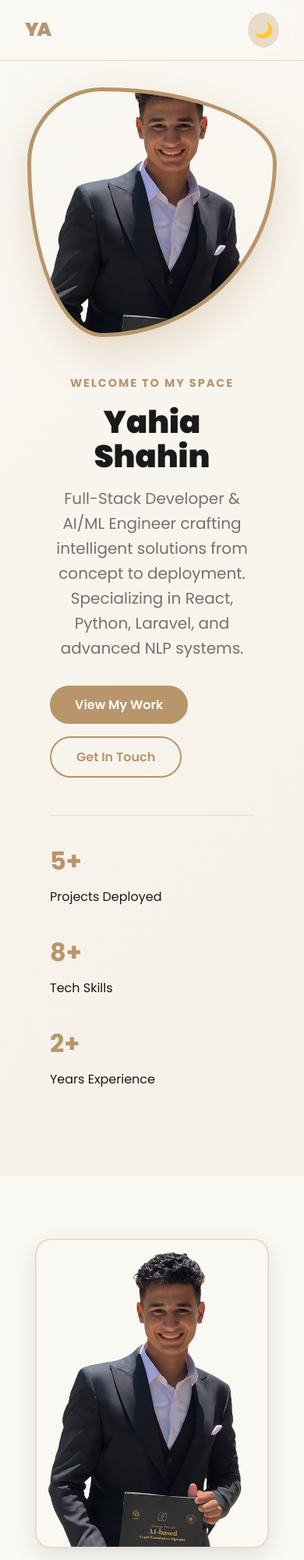
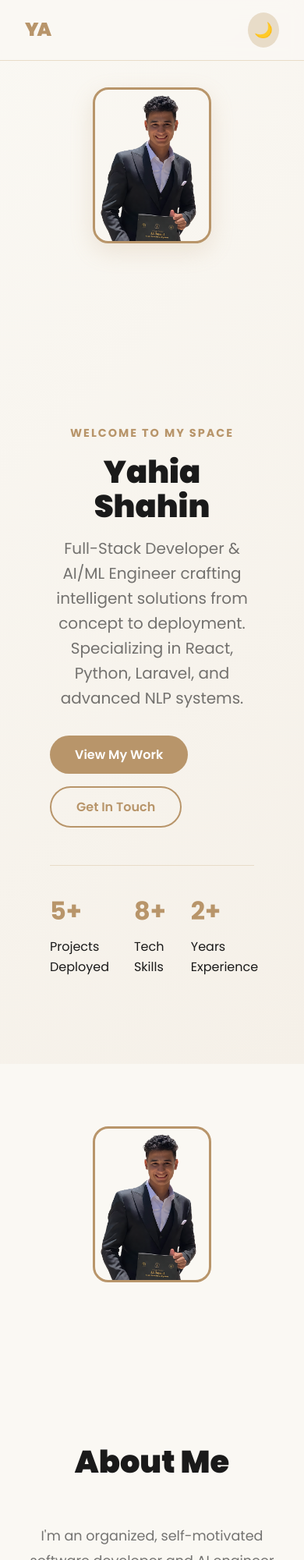
Before and after one commit to yahiashahin65/yahia-shahin, a website: page index.html in a window 390 px wide. Shown: the top 2000 px of the page at 78% size. Drawn offline with Linux system fonts and the light colour scheme.

Commit message:
Refactor CSS styles for layout and images

```diff
--- a/style.css
+++ b/style.css
@@ -117,7 +117,7 @@ body.dark nav {
     display: flex;
     align-items: center;
     justify-content: space-between;
-    gap: 3rem;
+    gap: 2rem;
     margin-bottom: 3rem;
 }
 
@@ -126,23 +126,20 @@ body.dark nav {
 }
 
 .hero-image-wrapper {
-    flex: 1;
+    flex: 0 0 400px;
     display: flex;
     justify-content: center;
 }
 
 .profile-img-main {
-    width: 320px;
+    width: 100%;
+    max-width: 320px;
     height: 320px;
     object-fit: cover;
-    border-radius: 30% 70% 70% 30% / 30% 30% 70% 70%;
-    border: 5px solid var(--accent);
-    box-shadow: 0 20px 50px rgba(184, 149, 106, 0.3);
-    transition: all 0.5s ease;
-}
-
-.profile-img-main:hover {
-    border-radius: 50%;
+    object-position: top;
+    border-radius: 20px;
+    border: 3px solid var(--accent);
+    box-shadow: 0 10px 30px rgba(184, 149, 106, 0.2);
 }
 
 .hero h1 {
@@ -226,8 +223,8 @@ section {
 .about-flex-container {
     display: flex;
     align-items: center;
-    gap: 4rem;
-    margin-bottom: 4rem;
+    gap: 3rem;
+    margin-bottom: 3rem;
 }
 
 .about-image-wrapper {
@@ -236,9 +233,10 @@ section {
 
 .profile-img-secondary {
     width: 100%;
+    height: auto;
+    object-fit: cover;
     border-radius: 20px;
-    border: 2px solid var(--border-color);
-    box-shadow: 0 10px 30px rgba(0,0,0,0.1);
+    border: 3px solid var(--accent);
 }
 
 .about-text {
@@ -368,11 +366,21 @@ footer {
         flex-direction: column;
         text-align: center;
     }
-    .hero-image-wrapper { order: -1; }
-    .about-image-wrapper { flex: 0 0 auto; width: 100%; max-width: 300px; }
+    .hero-image-wrapper {
+        order: -1;
+        max-width: 250px;
+    }
+    .about-image-wrapper {
+        max-width: 250px;
+        margin: 0 auto;
+    }
+    .profile-img-main, .profile-img-secondary {
+        max-width: 200px;
+        height: 200px;
+    }
 }
 
 @media (max-width: 768px) {
     .nav-links { display: none; }
-    .stats { grid-template-columns: 1fr; }
+    .stats { grid-template-columns: repeat(3, 1fr); }
 }
```
